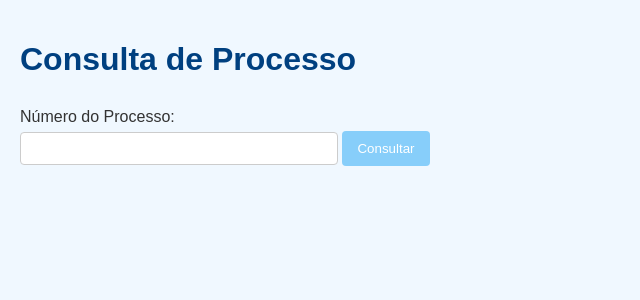
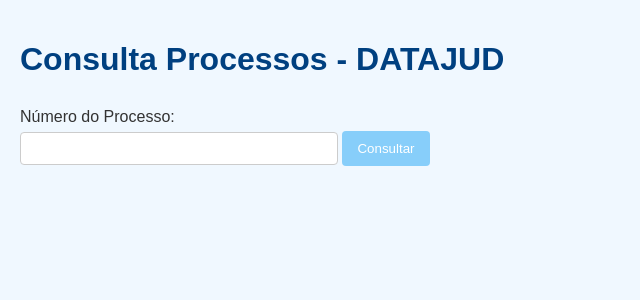
Before and after one commit to higordamasio/api_publica_cnj, a Flask app: page / in a window 1280 px wide. Shown: the top 300 px of the page, without its empty margins (0-640 px from the left). Run offline with Flask 3, Linux system fonts and the light colour scheme.

Commit message:
Alt. estilo

```diff
--- a/templates/index.html
+++ b/templates/index.html
@@ -12,7 +12,7 @@
         </style>
     </head>
     <body>
-        <h1>Consulta de Processo</h1>
+        <h1>Consulta Processos - DATAJUD</h1>
         <form method="post">
             <label for="numeroProcesso">Número do Processo:</label>
             <input type="text" id="numeroProcesso" name="numeroProcesso" required oninput="this.value = this.value.replace(/\D/g, '')">
```
